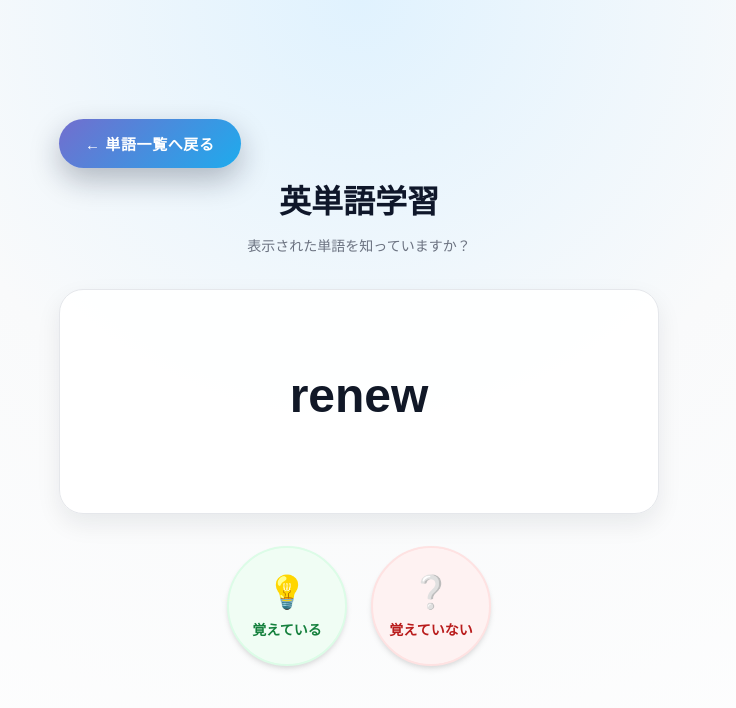
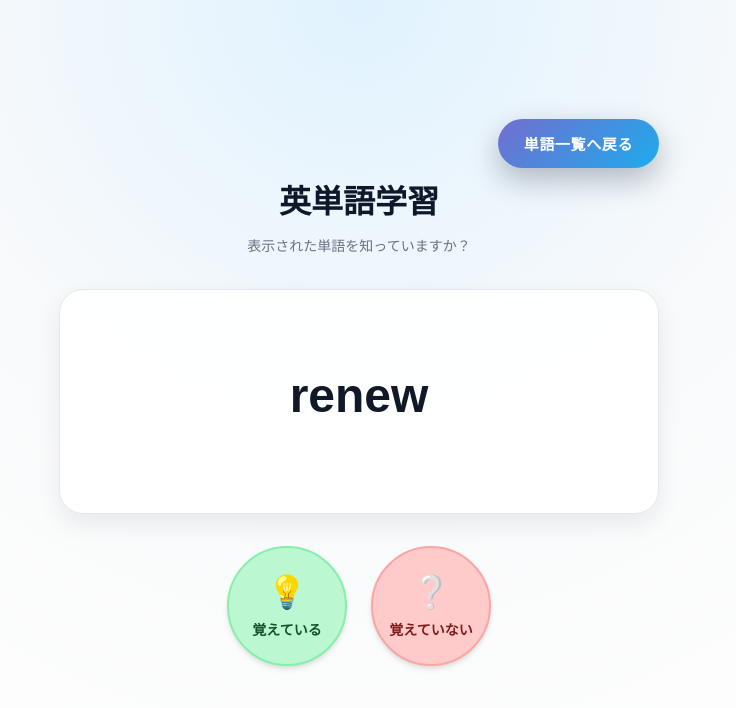
Before and after one commit to Rainnnnnnnn-maker/toeic_website_ver2.0, a Next.js app: page /study in a window 1280 px wide. Shown: the top 708 px of the page, without its empty margins (266-1002 px from the left). Built offline with nearby package versions, Linux system fonts and the light colour scheme.

Commit message:
style(ui): remove arrow from back links and update button colors
Update back link texts to remove arrow characters for consistency across the app.
Adjust remember and forgot button colors for better visual contrast and hover states.

```diff
--- a/src/app/favorites/page.tsx
+++ b/src/app/favorites/page.tsx
@@ -27,7 +27,7 @@ export default function FavoritesPage() {
           <div className={styles.ctaGroup}>
             <ReviewModeButton />
             <Link href="/" className={styles.secondaryButton}>
-              ← 単語一覧へ戻る
+              単語一覧へ戻る
             </Link>
           </div>
         </header>
--- a/src/app/review/ReviewWrapper.tsx
+++ b/src/app/review/ReviewWrapper.tsx
@@ -25,7 +25,7 @@ export default function ReviewWrapper({ allWords }: Props) {
         <main className={styles.main}>
           <header className={styles.header}>
             <Link href="/favorites" className={styles.backButton}>
-              ← お気に入りへ戻る
+              お気に入りへ戻る
             </Link>
             <h1 className={styles.title}>復習モード</h1>
           </header>
@@ -65,7 +65,7 @@ export default function ReviewWrapper({ allWords }: Props) {
       storageKey="toeic-review-state-v1"
       pageTitle="復習モード"
       backLink="/favorites"
-      backLinkText="← お気に入りへ戻る"
+      backLinkText="お気に入りへ戻る"
     />
   );
 }
--- a/src/app/study/StudyClient.tsx
+++ b/src/app/study/StudyClient.tsx
@@ -25,7 +25,7 @@ type PersistedStudyStateV1 = {
 const DEFAULT_STORAGE_KEY = 'toeic-study-state-v1';
 const DEFAULT_PAGE_TITLE = '英単語学習';
 const DEFAULT_BACK_LINK = '/';
-const DEFAULT_BACK_LINK_TEXT = '← 単語一覧へ戻る';
+const DEFAULT_BACK_LINK_TEXT = '単語一覧へ戻る';
 
 function getNavigationType(): string | undefined {
   if (typeof window === 'undefined') return undefined;
--- a/src/app/study/study.module.css
+++ b/src/app/study/study.module.css
@@ -29,7 +29,7 @@
 
 .backButton {
   position: absolute;
-  left: 0;
+  right: 0;
   top: -15px;
   display: inline-flex;
   align-items: center;
@@ -174,13 +174,13 @@
 }
 
 .rememberButton {
-  background-color: #f0fdf4;
-  color: #15803d;
-  border: 2px solid #dcfce7;
+  background-color: #bbf7d0;
+  color: #14532d;
+  border: 2px solid #86efac;
 }
 
 .rememberButton:hover {
-  background-color: #dcfce7;
+  background-color: #86efac;
   transform: translateY(-2px);
   box-shadow: 0 10px 15px -3px rgba(0, 0, 0, 0.1), 0 4px 6px -2px rgba(0, 0, 0, 0.05);
 }
@@ -190,13 +190,13 @@
 }
 
 .forgotButton {
-  background-color: #fef2f2;
-  color: #b91c1c;
-  border: 2px solid #fee2e2;
+  background-color: #fecaca;
+  color: #7f1d1d;
+  border: 2px solid #fca5a5;
 }
 
 .forgotButton:hover {
-  background-color: #fee2e2;
+  background-color: #fca5a5;
   transform: translateY(-2px);
   box-shadow: 0 10px 15px -3px rgba(0, 0, 0, 0.1), 0 4px 6px -2px rgba(0, 0, 0, 0.05);
 }
```
